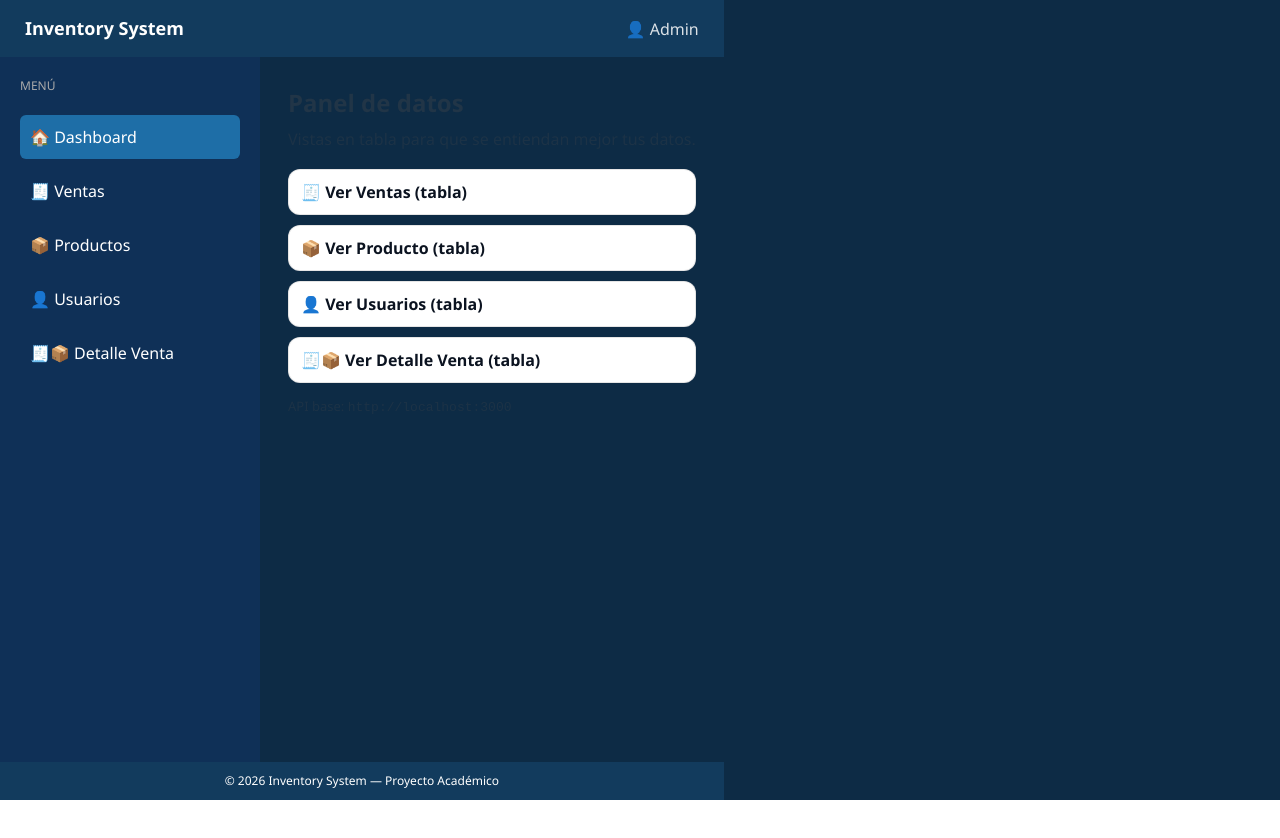
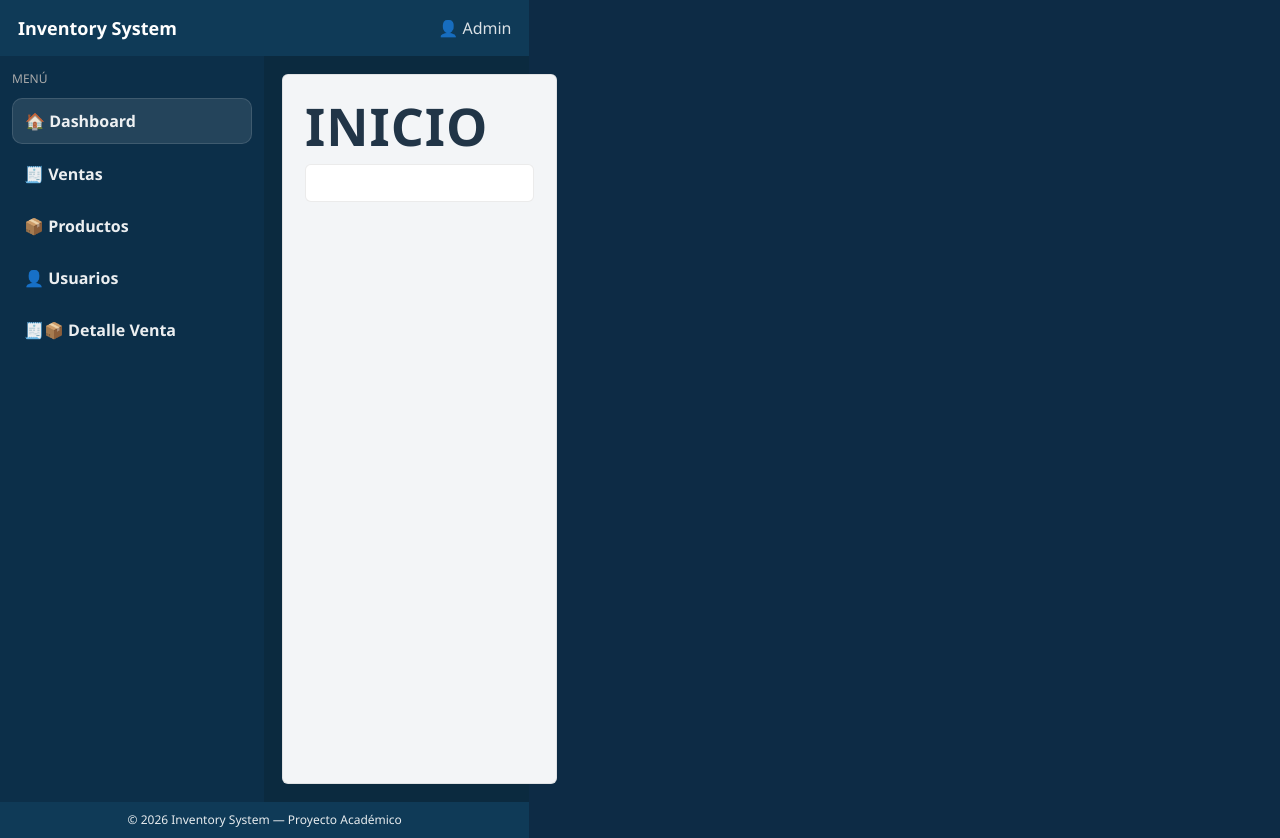
Before and after one commit to Aranzaa04/vite-react-fullstack, a React (Vite) app: page / in a window 1280 px wide. Before the commit the page ends 800 px from the top, so only its background shows below. Built offline with nearby package versions, Linux system fonts and the light colour scheme.

Commit message:
Ajuste de la tabla blanca

```diff
--- a/src/components/AppLayout.tsx
+++ b/src/components/AppLayout.tsx
@@ -35,7 +35,9 @@ export default function AppLayout() {
         </aside>
 
         <main className="content">
+          <div className="content-surface">
             <Outlet />
+          </div>
         </main>
       </div>
 
--- a/src/layout.css
+++ b/src/layout.css
@@ -6,35 +6,35 @@ body {
 
 /* LAYOUT */
 .layout {
+  min-height: 100vh;
+  background: #0b2a3f; /* azul oscuro del fondo */
   display: flex;
   flex-direction: column;
-  height: 100vh;
 }
 
 /* TOPBAR */
 .topbar {
-  background: #123b5d;
+  height: 56px;
+  background: #0f3a57;
   color: white;
-  padding: 15px 25px;
   display: flex;
+  align-items: center;
   justify-content: space-between;
-  align-items: center;
+  padding: 0 18px;
 }
 
 /* BODY */
 .body {
+  flex: 1;
   display: flex;
-  flex: 1;
 }
 
 /* SIDEBAR */
 .sidebar {
-  width: 220px;
-  background: #0f3057;
-  padding: 20px;
-  display: flex;
-  flex-direction: column;
-  gap: 10px;
+   width: 240px;
+  background: #0c2f49;
+  padding: 14px 12px;
+  color: rgba(255,255,255,0.9);
 }
 
 .menu-title {
@@ -44,11 +44,13 @@ body {
 }
 
 .sidebar a {
+  display: block;
+  padding: 10px 12px;
+  border-radius: 10px;
+  color: rgba(255,255,255,0.92);
   text-decoration: none;
-  color: white;
-  padding: 10px;
-  border-radius: 6px;
-  transition: 0.2s;
+  margin-bottom: 8px;
+  font-weight: 600;
 }
 
 .sidebar a:hover {
@@ -56,15 +58,28 @@ body {
 }
 
 .sidebar .active {
-  background: #1e6ea7;
+  background: rgba(255,255,255,0.10);
+  border: 1px solid rgba(255,255,255,0.12);
 }
 
 /* CONTENT */
-.content {
-  padding: 28px;
-  display: flex;
-  justify-content: center;
-  align-items: flex-start;
+.content{
+  flex: 1;
+  padding: 18px;               /* margen como en tu “como lo quiero” */
+}
+
+/* ✅ Panel blanco/gris claro que llena TODO el área derecha */
+.content-surface{
+  width: 100%;
+  height: calc(100vh - 56px - 44px - 36px);
+  /* 56 topbar, 44 padding aprox, 36 footer aprox -> ajustable si quieres */
+  min-height: 520px;
+
+  background: #f3f5f7;          /* gris claro como tu mock */
+  border: 1px solid rgba(0,0,0,0.08);
+  border-radius: 6px;           /* casi cuadrado */
+  padding: 22px;
+  overflow: auto;
 }
 
 /* CONTENEDOR BLANCO GRANDE */
@@ -74,10 +89,12 @@ body {
 
 /* FOOTER */
 .footer {
-  background: #123b5d;
-  color: white;
-  text-align: center;
-  padding: 10px;
+  height: 36px;
+  background: #0f3a57;
+  color: rgba(255,255,255,0.9);
+  display: flex;
+  align-items: center;
+  justify-content: center;
   font-size: 12px;
 }
 
--- a/src/pages/Dashboard.tsx
+++ b/src/pages/Dashboard.tsx
@@ -17,20 +17,12 @@ const linkStyle: React.CSSProperties = {
 export default function Dashboard() {
   return (
     <div>
-      <h2 style={{ marginTop: 0, marginBottom: 6 }}>Panel de datos</h2>
-      <p style={{ opacity: 0.75, marginTop: 0 }}>
-        Vistas en tabla para que se entiendan mejor tus datos.
-      </p>
+      <h1 style={{ marginTop: 0, marginBottom: 10, fontSize: 52, letterSpacing: 1 }}>
+        INICIO
+      </h1>
 
-      <div style={{ maxWidth: 520, marginTop: 18 }}>
-        <Link to="/ventas" style={linkStyle}>🧾 Ver Ventas (tabla)</Link>
-        <Link to="/producto" style={linkStyle}>📦 Ver Producto (tabla)</Link>
-        <Link to="/usuarios" style={linkStyle}>👤 Ver Usuarios (tabla)</Link>
-        <Link to="/detalle-venta" style={linkStyle}>🧾📦 Ver Detalle Venta (tabla)</Link>
-      </div>
-
-      <div style={{ marginTop: 14, fontSize: 13, opacity: 0.75 }}>
-        API base: <code>{API_URL || "(no definido)"}</code>
+      <div style={{ background: "white", border: "1px solid rgba(0,0,0,0.08)", borderRadius: 6, padding: 18, maxWidth: 520 }}>
+        {/* tus links/botones aquí */}
       </div>
     </div>
   );
--- a/src/pages/TablePage.tsx
+++ b/src/pages/TablePage.tsx
@@ -48,7 +48,11 @@ export default function TablePage({ title, path }: Props) {
         }
 
         const data = await res.json();
-        const arr = Array.isArray(data) ? data : Array.isArray((data as any)?.data) ? (data as any).data : [];
+        const arr = Array.isArray(data)
+          ? data
+          : Array.isArray((data as any)?.data)
+          ? (data as any).data
+          : [];
         setRows(arr);
       } catch (e: any) {
         if (e.name !== "AbortError") setErr(e.message || "Error al cargar");
@@ -61,10 +65,22 @@ export default function TablePage({ title, path }: Props) {
   }, [path]);
 
   return (
-    <div className="panel">
-      <div style={{ display: "flex", justifyContent: "space-between", alignItems: "baseline", gap: 12, flexWrap: "wrap" }}>
+    <div style={{ width: "100%" }}>
+      {/* Header */}
+      <div
+        style={{
+          display: "flex",
+          justifyContent: "space-between",
+          alignItems: "baseline",
+          gap: 12,
+          flexWrap: "wrap",
+          marginBottom: 10,
+        }}
+      >
         <div>
-          <h1 style={{ marginTop: 0, marginBottom: 6 }}>{title}</h1>
+          <h1 style={{ marginTop: 0, marginBottom: 6, fontSize: 44 }}>
+            {title}
+          </h1>
           <p style={{ opacity: 0.75, marginTop: 0 }}>
             Vista en tabla para entender los datos mejor.
           </p>
@@ -75,31 +91,48 @@ export default function TablePage({ title, path }: Props) {
         </div>
       </div>
 
-      <div style={{ marginTop: 18, background: "transparent", padding: 0 }}>
-        <div style={{ display: "flex", gap: 10, flexWrap: "wrap", alignItems: "center" }}>
+      {/* Barra búsqueda */}
+      <div
+        style={{
+          display: "flex",
+          gap: 10,
+          flexWrap: "wrap",
+          alignItems: "center",
+          marginBottom: 12,
+        }}
+      >
         <input
           value={query}
           onChange={(e) => setQuery(e.target.value)}
           placeholder="Buscar..."
           style={{
             flex: 1,
-              minWidth: 240,
+            minWidth: 260,
             padding: "10px 12px",
-              borderRadius: 12,
+            borderRadius: 10,
             border: "1px solid rgba(0,0,0,0.15)",
-              background: "rgba(0,0,0,0.03)",
+            background: "rgba(0,0,0,0.04)",
             color: "#0b1320",
             outline: "none",
           }}
         />
-          <div style={{ padding: "10px 12px", borderRadius: 12, border: "1px solid rgba(0,0,0,0.10)", background: "rgba(0,0,0,0.03)" }}>
+        <div
+          style={{
+            padding: "10px 12px",
+            borderRadius: 10,
+            border: "1px solid rgba(0,0,0,0.12)",
+            background: "rgba(0,0,0,0.04)",
+          }}
+        >
           Registros: <b>{filteredRows.length}</b>
         </div>
       </div>
 
-        {loading && <p style={{ marginTop: 12 }}>Cargando...</p>}
+      {/* Estados */}
+      {loading && <p style={{ marginTop: 8 }}>Cargando...</p>}
+
       {err && (
-          <div style={{ marginTop: 12, color: "#b00020" }}>
+        <div style={{ marginTop: 8, color: "#b00020" }}>
           <div><b>Error</b></div>
           <div style={{ marginTop: 6 }}>{err}</div>
           <div style={{ marginTop: 10, fontSize: 13, opacity: 0.9 }}>
@@ -109,13 +142,30 @@ export default function TablePage({ title, path }: Props) {
         </div>
       )}
 
+      {/* Tabla en tarjeta simple (NO redonda gigante) */}
       {!loading && !err && (
-          <div style={{ overflowX: "auto", marginTop: 14 }}>
+        <div
+          style={{
+            background: "white",
+            border: "1px solid rgba(0,0,0,0.10)",
+            borderRadius: 6,
+            padding: 14,
+          }}
+        >
+          <div style={{ overflowX: "auto" }}>
             <table style={{ width: "100%", borderCollapse: "collapse", minWidth: 700 }}>
               <thead>
                 <tr>
                   {columns.map((c) => (
-                    <th key={c} style={{ textAlign: "left", padding: 10, borderBottom: "1px solid rgba(0,0,0,0.12)" }}>
+                    <th
+                      key={c}
+                      style={{
+                        textAlign: "left",
+                        padding: 10,
+                        borderBottom: "1px solid rgba(0,0,0,0.12)",
+                        fontWeight: 700,
+                      }}
+                    >
                       {c}
                     </th>
                   ))}
@@ -125,12 +175,19 @@ export default function TablePage({ title, path }: Props) {
                 {filteredRows.map((r, idx) => (
                   <tr key={idx}>
                     {columns.map((c) => (
-                      <td key={c} style={{ padding: 10, borderBottom: "1px solid rgba(0,0,0,0.06)" }}>
+                      <td
+                        key={c}
+                        style={{
+                          padding: 10,
+                          borderBottom: "1px solid rgba(0,0,0,0.06)",
+                        }}
+                      >
                         {String((r as any)?.[c] ?? "")}
                       </td>
                     ))}
                   </tr>
                 ))}
+
                 {filteredRows.length === 0 && (
                   <tr>
                     <td colSpan={columns.length || 1} style={{ padding: 12, opacity: 0.75 }}>
@@ -141,8 +198,8 @@ export default function TablePage({ title, path }: Props) {
               </tbody>
             </table>
           </div>
+        </div>
       )}
-      </div>
     </div>
   );
 }
```
Lines whose indentation alone changed are shown as unchanged.
